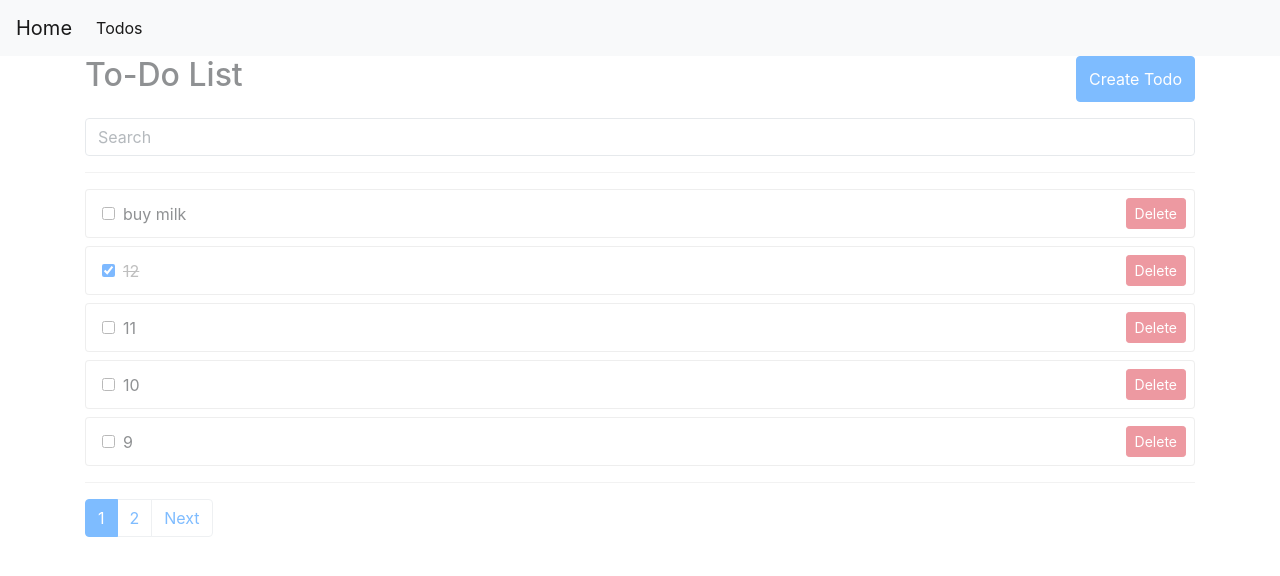
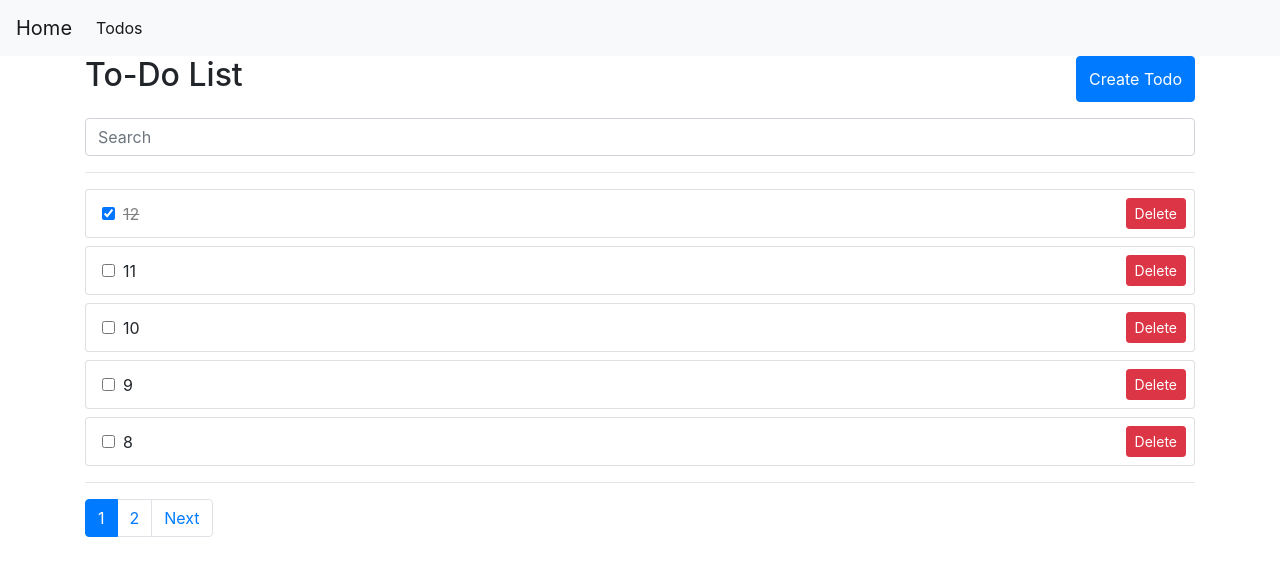
Before and after one commit to thisiswoo/study-vue3-todo-list, a Vue app: page /todos in a window 1280 px wide. Shown: the top 576 px of the page. Built offline with nearby package versions, Linux system fonts and the light colour scheme; data requests are answered from the project's data file.

Commit message:
using slot

```diff
--- a/db.json
+++ b/db.json
@@ -44,11 +44,6 @@
       "subject": "12",
       "completed": true,
       "id": 12
-    },
-    {
-      "subject": "buy milk",
-      "body": "buy milk supermarket",
-      "id": 13
     }
   ]
 }
--- /dev/null
+++ b/src/components/DeleteModal.vue
@@ -0,0 +1,52 @@
+<template>
+    <Modal>
+        <template v-slot:title>
+            Delete Todo
+        </template>
+        <template v-slot:body>
+            Are you sure you want to delete this todo?
+        </template>
+        <template v-slot:footer>
+            <button
+                type="button"
+                class="btn btn-secondary"
+                @click="onClose"
+            >Close
+            </button>
+            <button
+                type="button"
+                class="btn btn-danger"
+                @click="onDelete"
+            >Delete
+            </button>
+        </template>
+    </Modal>
+</template>
+
+<script>
+import Modal from '@/components/Modal.vue';
+
+export default {
+    components: {
+        Modal
+    },
+    setup(props, { emit }) {
+        const onClose = () => {
+            emit('close');
+        };
+
+        const onDelete = () => {
+            emit('delete');
+        };
+
+        return {
+            onClose,
+            onDelete,
+        }
+    }
+};
+</script>
+
+<style lang="scss" scoped>
+
+</style>
--- a/src/components/Modal.vue
+++ b/src/components/Modal.vue
@@ -5,28 +5,24 @@
             <div class="modal-content">
                 <div class="modal-header">
                     <h5 class="modal-title">
-                    Delete Todo
+                        <!--
+                            text가 condition에 맞게 바꿔줘야 하는데,
+                            field랑 tag가 들어가게 되는 경우에는 props로 보낼 수 없기 때문에
+                            이럴 때 'slot'을 사용하여 보낼 수 있다.
+                            또한 여러가지를 보내고 싶을땐
+                            slot 태그안에 name을 넣어 사용하면 된다.
+                        -->
+                        <slot name="title"></slot>
                     </h5>
                     <button type="button" class="close">
                     <span @click="onClose">&times;</span>
                     </button>
                 </div>
                 <div class="modal-body">
-                Are you sure you want to delete the todo?
+                    <slot name="body"></slot>
                 </div>
                 <div class="modal-footer">
-                <button
-                    type="button"
-                    class="btn btn-secondary"
-                    @click="onClose"
-                >Close
-                </button>
-                <button
-                    type="button"
-                    class="btn btn-danger"
-                    @click="onDelete"
-                >Delete
-                </button>
+                    <slot name="footer"></slot>
                 </div>
             </div>
         </div>
@@ -40,13 +36,8 @@ export default {
             emit('close');
         };
 
-        const onDelete = () => {
-            emit('delete');
-        };
-
         return {
             onClose,
-            onDelete,
         }
     }
 };
--- a/src/components/TodoList.vue
+++ b/src/components/TodoList.vue
@@ -44,6 +44,10 @@
 
   -->
   <teleport to="#modal">
+    <!--
+      slot을 사용하기 위해 import한 component 태그를 </>(닫는 태그)를 만들어 주어
+      안에다가 text를 작성한다.
+    -->
     <Modal
       v-if="showModal"
       @close="closeModal"
@@ -54,7 +58,7 @@
 
 <script>
 import { useRouter } from 'vue-router';
-import Modal from '@/components/Modal.vue';
+import Modal from '@/components/DeleteModal.vue';
 import { ref } from 'vue';
 
 export default {
--- a/src/pages/todos/index.vue
+++ b/src/pages/todos/index.vue
@@ -1,5 +1,5 @@
 <template>
-  <div style="opacity: 0.5">
+  <div>
     <div class="d-flex justify-content-between mb-3">
       <h2>To-Do List</h2>
       <button
```
Also changed, not shown: 1 other file (tests, documents, lock files or other folders). Lines whose indentation alone changed are shown as unchanged.
